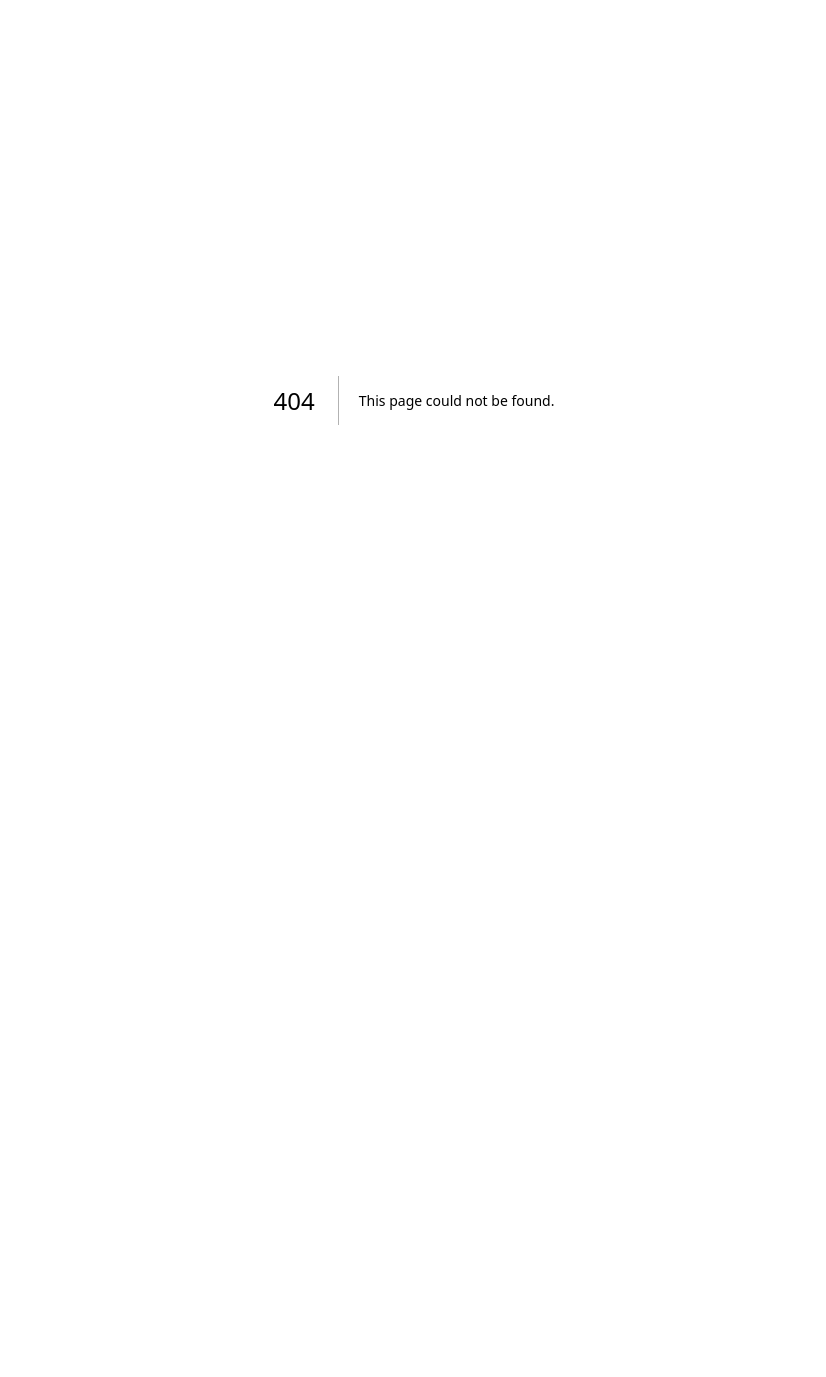
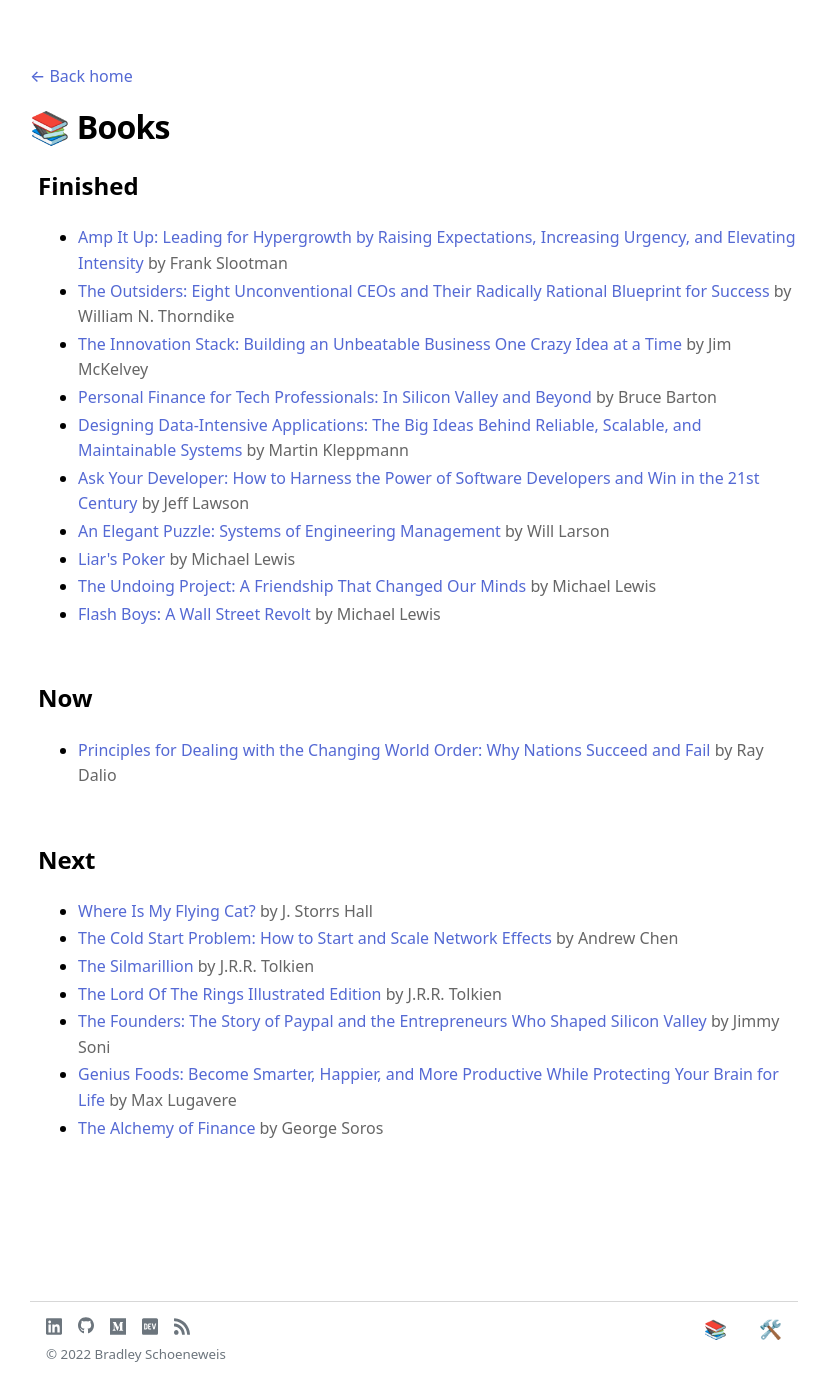
Before and after one commit to bschoeneweis/bschoeneweis.github.io, a Next.js app: page /books in a window 1280 px wide. Before the commit this address had no page. Shown: the whole page, without its empty margins (226-1052 px from the left). Before the commit the page ends 800 px from the top, so only its background shows below. Built offline with nearby package versions, Linux system fonts and the light colour scheme.

Commit message:
Add books and tools

```diff
--- a/components/Footer.jsx
+++ b/components/Footer.jsx
@@ -1,4 +1,7 @@
+import Link from 'next/link';
+
 import styles from '../styles/footer.module.css';
+import utilStyles from '../styles/utils.module.css';
 
 const YEAR = new Date().getFullYear();
 
@@ -6,10 +9,8 @@ const Footer = () => {
   return (
     <footer className={styles.FooterContainer}>
       <div className={styles.Footer}>
-        <div className={styles.FooterName}>
-          © <time>{YEAR}</time> Bradley Schoeneweis
-        </div>
-        <div className={styles.FooterLinks}>
+        <div className={styles.LeftFooterWrapper}>
+          <span className={styles.SocialLinkWrapper}>
             <a href="https://www.linkedin.com/in/bradley-schoeneweis/" target="_blank" rel="noreferrer">
               <img width="16" src="/icons/linkedin.svg" alt="linkedin logo" className={styles.SocialLinkLogo}></img>
             </a>
@@ -25,7 +26,19 @@ const Footer = () => {
             <a href="/feed.xml">
               <img width="16" src="/icons/rss.svg" alt="rss logo" className={styles.SocialLinkLogo}></img>
             </a>
+          </span>
         </div>
+        <div className={styles.SiteLinks}>
+          <Link href="/books">
+            <a>📚</a>
+          </Link>
+          <Link href="/tools">
+            <a>🛠</a>
+          </Link>
+        </div>
+      </div>
+      <div className={styles.CopyrightWrapper}>
+        <small>© <time>{YEAR}</time> Bradley Schoeneweis</small>
       </div>
     </footer>
   );
--- /dev/null
+++ b/data/books.js
@@ -0,0 +1,98 @@
+export const haveRead = [
+  {
+    href: 'https://www.amazon.com/Flash-Boys-Michael-Lewis/dp/0393244660/ref=tmm_hrd_swatch_0?_encoding=UTF8&qid=1628732637&sr=8-1',
+    title: 'Flash Boys: A Wall Street Revolt',
+    author: 'Michael Lewis',
+  },
+  {
+    href: 'https://www.amazon.com/Undoing-Project-Friendship-Changed-Minds/dp/0393354776/ref=sr_1_1?crid=1AE0CNV5AW8A3&dchild=1&keywords=the+undoing+project+michael+lewis&qid=1628732585&sprefix=the+undoing+p%2Caps%2C186&sr=8-1',
+    title: 'The Undoing Project: A Friendship That Changed Our Minds',
+    author: 'Michael Lewis',
+  },
+  {
+    href: 'https://www.amazon.com/Liars-Poker-Norton-Paperback-Michael/dp/039333869X/ref=sr_1_1?crid=18IL6QNJF3XQ5&dchild=1&keywords=liars+poker&qid=1628732676&sprefix=liars+po%2Caps%2C191&sr=8-1',
+    title: 'Liar\'s Poker',
+    author: 'Michael Lewis',
+  },
+  {
+    href: 'https://www.amazon.com/Elegant-Puzzle-Systems-Engineering-Management/dp/1732265186/ref=sxts_rp_s1_0?crid=AX7QEK5OU2PX&cv_ct_cx=systems+of+engineering+management&dchild=1&keywords=systems+of+engineering+management&pd_rd_i=1732265186&pd_rd_r=8f189fe6-5d44-4db7-9a9b-9d0abaeb4484&pd_rd_w=VxnKM&pd_rd_wg=wMDJr&pf_rd_p=c6bde456-f877-4246-800f-44405f638777&pf_rd_r=BWZ1W45ZTZA3WWT8HAT4&psc=1&qid=1628731738&sprefix=systems+of+en%2Cstripbooks%2C180&sr=1-1-f0029781-b79b-4b60-9cb0-eeda4dea34d6',
+    title: 'An Elegant Puzzle: Systems of Engineering Management',
+    author: 'Will Larson',
+  },
+  {
+    href: 'https://www.amazon.com/Ask-Your-Developer-Software-Developers/dp/0063018292/ref=sr_1_1?crid=3HSV1JM9NIFON&dchild=1&keywords=ask+your+developer&qid=1628731763&s=books&sprefix=ask+yourr+devel%2Cstripbooks%2C422&sr=1-1',
+    title: 'Ask Your Developer: How to Harness the Power of Software Developers and Win in the 21st Century',
+    author: 'Jeff Lawson',
+  },
+  {
+    href: 'https://www.amazon.com/Designing-Data-Intensive-Applications-Reliable-Maintainable/dp/1449373321/ref=sr_1_3?crid=3J1G3XRNXPHRL&dchild=1&keywords=designing+data+intensive+applications&qid=1628736274&s=books&sprefix=desi%2Cstripbooks%2C191&sr=1-3',
+    title: 'Designing Data-Intensive Applications: The Big Ideas Behind Reliable, Scalable, and Maintainable Systems',
+    author: 'Martin Kleppmann',
+  },
+  {
+    href: 'https://www.amazon.com/Personal-Finance-Tech-Professionals-Silicon/dp/1684018153/ref=sr_1_3?crid=1SJFJTZ5PY8WQ&dchild=1&keywords=personal+finance+for+tech+professionals&qid=1628732376&sprefix=personal+finance+for+tech+prof%2Cstripbooks%2C171&sr=8-3',
+    title: 'Personal Finance for Tech Professionals: In Silicon Valley and Beyond',
+    author: 'Bruce Barton',
+  },
+  {
+    href: 'https://www.amazon.com/gp/product/0593086732/ref=ppx_yo_dt_b_asin_title_o02_s01?ie=UTF8&psc=1',
+    title: 'The Innovation Stack: Building an Unbeatable Business One Crazy Idea at a Time',
+    author: 'Jim McKelvey',
+  },
+  {
+    href: 'https://www.amazon.com/gp/product/1422162672/ref=ppx_yo_dt_b_asin_title_o02_s01?ie=UTF8&psc=1',
+    title: 'The Outsiders: Eight Unconventional CEOs and Their Radically Rational Blueprint for Success',
+    author: 'William N. Thorndike',
+  },
+  {
+    href: 'https://www.amazon.com/gp/product/1119836115/ref=ppx_yo_dt_b_asin_title_o06_s00?ie=UTF8&psc=1',
+    title: 'Amp It Up: Leading for Hypergrowth by Raising Expectations, Increasing Urgency, and Elevating Intensity',
+    author: 'Frank Slootman',
+  },
+];
+
+export const currentlyReading = [
+  {
+    href: 'https://www.amazon.com/gp/product/1982160276/ref=ppx_yo_dt_b_asin_title_o02_s00?ie=UTF8&psc=1',
+    title: 'Principles for Dealing with the Changing World Order: Why Nations Succeed and Fail',
+    author: 'Ray Dalio',
+  },
+];
+
+export const upcomingBooks = [
+  {
+    href: 'https://www.amazon.com/gp/product/1953953182/ref=ppx_yo_dt_b_asin_title_o02_s01?ie=UTF8&psc=1',
+    title: 'Where Is My Flying Cat?',
+    author: 'J. Storrs Hall',
+  },
+  {
+    href: 'https://www.amazon.com/gp/product/0062969749/ref=ppx_od_dt_b_asin_title_s01?ie=UTF8&psc=1',
+    title: 'The Cold Start Problem: How to Start and Scale Network Effects ',
+    author: 'Andrew Chen',
+  },
+  {
+    href: 'https://www.amazon.com/Silmarillion-J-R-R-Tolkien/dp/0618391118/ref=sr_1_1?crid=2P6AT5GGM31D3&dchild=1&keywords=silmarillion+hardcover&qid=1628732126&s=books&sprefix=silmarillion+%2Cstripbooks%2C178&sr=1-1',
+    title: 'The Silmarillion',
+    author: 'J.R.R. Tolkien',
+  },
+  {
+    href: 'https://www.amazon.com/dp/0358653037?pd_rd_i=0358653037&pd_rd_w=eGIPT&pf_rd_p=7672bfb7-93b0-4322-b745-2104db09c4df&pd_rd_wg=6sAPZ&pf_rd_r=NTY2G04RNBHB1JH1FS75&pd_rd_r=58e0c873-b6ee-422f-8489-cf94506e4861',
+    title: 'The Lord Of The Rings Illustrated Edition',
+    author: 'J.R.R. Tolkien',
+  },
+  {
+    href: 'https://www.amazon.com/Founders-Paypal-Entrepreneurs-Shaped-Silicon/dp/1501197266/?_encoding=UTF8&pd_rd_w=ovrNK&pf_rd_p=5fe95cd4-8512-42fa-bf21-63d83b898785&pf_rd_r=9T05K8QE5C7KBMA6ERQ0&pd_rd_r=f9aa04c1-8691-4b51-9e2c-91f8f393c934&pd_rd_wg=pFuyc&ref_=pd_gw_ci_mcx_mr_hp_atf_m',
+    title: 'The Founders: The Story of Paypal and the Entrepreneurs Who Shaped Silicon Valley',
+    author: 'Jimmy Soni',
+  },
+  {
+    href: 'https://www.amazon.com/Genius-Foods-Smarter-Productive-Protecting/dp/0062562851/ref=sr_1_1?crid=Z417PS7WX1BF&dchild=1&keywords=genius+foods&qid=1628973469&s=books&sprefix=genius%2Cstripbooks%2C178&sr=1-1',
+    title: 'Genius Foods: Become Smarter, Happier, and More Productive While Protecting Your Brain for Life',
+    author: 'Max Lugavere',
+  },
+  {
+    href: 'https://www.amazon.com/Alchemy-Finance-George-Soros/dp/0471445495/ref=sr_1_1?dchild=1&keywords=The+Alchemy+of+Finance&qid=1628973547&s=books&sr=1-1',
+    title: 'The Alchemy of Finance',
+    author: 'George Soros',
+  },
+];
--- /dev/null
+++ b/pages/books.js
@@ -0,0 +1,54 @@
+
+import Layout from '../components/Layout';
+
+import { currentlyReading, haveRead, upcomingBooks } from '../data/books';
+
+import utilStyles from '../styles/utils.module.css';
+
+const getBookList = (booksList) => {
+  return booksList.map((book, index) => {
+    return (
+      <li key={index}>
+        <a href={book.href} target="_blank" rel="noreferrer">{book.title}</a> <span className={utilStyles.lightText}>by {book.author}</span>
+      </li>
+    );
+  });
+};
+
+const BooksPage = () => {
+  const readList = getBookList(haveRead.reverse());
+  const currentReadList = getBookList(currentlyReading);
+  const nextList = getBookList(upcomingBooks);
+
+  const title = 'Books';
+  return (
+    <Layout title={title} description={title}>
+      <header>
+        <h1 className={utilStyles.headingXl}>📚 Books</h1>
+      </header>
+
+      <section className={`${utilStyles.marginLeft0_5rem} `}>
+        <h2 className={utilStyles.headingL}>Finished</h2>
+        <ul>
+          { readList }
+        </ul>
+      </section>
+
+      <section className={`${utilStyles.padding1rem} ${utilStyles.marginLeft0_5rem} `}>
+        <h2 className={utilStyles.headingL}>Now</h2>
+        <ul>
+          { currentReadList }
+        </ul>
+      </section>
+
+      <section className={`${utilStyles.padding1rem} ${utilStyles.marginLeft0_5rem} `}>
+        <h2 className={utilStyles.headingL}>Next</h2>
+        <ul>
+          { nextList }
+        </ul>
+      </section>
+    </Layout>
+  );
+};
+
+export default BooksPage;
--- a/pages/index.js
+++ b/pages/index.js
@@ -1,4 +1,5 @@
 import Head from 'next/head';
+
 import Layout, { siteTitle } from '../components/Layout';
 import PostList from '../components/PostList';
 import { getSortedPostsData } from '../lib/posts';
@@ -21,7 +22,7 @@ const Home = ({ allPostsData }) => {
       <Head>
         <title>{siteTitle}</title>
       </Head>
-      <section className={utilStyles.headingMd}>
+      <section className={`${utilStyles.headingMd} ${styles.BioSection}`}>
         <ul className={styles.BioList}>
           <li className={styles.BioListItem}>📍 &nbsp; Fort Worth, TX</li>
           <li className={styles.BioListItem}>
--- a/pages/tags/[tag].js
+++ b/pages/tags/[tag].js
@@ -36,7 +36,6 @@ const TagPage = ({ tag, taggedPosts }) => {
       <section className={`${utilStyles.headingMd} ${utilStyles.padding1rem} ${utilStyles.marginLeft0_5rem} `}>
         <PostList posts={taggedPosts} />
       </section>
-
     </Layout>
   );
 };
--- a/styles/footer.module.css
+++ b/styles/footer.module.css
@@ -1,10 +1,43 @@
 @media screen and (max-width: 480px) {
-  .FooterName{
+  .FooterName {
     font-size: 90%;
   }
 
   .Footer {
     width: 90% !important;
+    flex-direction: column;
+  }
+
+  .SiteLinks {
+    width: 90% !important;
+    justify-content: center !important;
+    margin-bottom: .1rem;
+  }
+
+  .CopyrightWrapper {
+    width: 90% !important;
+    justify-content: center !important;
+  }
+
+  .CopyrightWrapper small {
+    margin-left: 0 !important;
+  }
+
+  .LeftFooterWrapper {
+    display: flex;
+    justify-content: center;
+    margin-bottom: .1rem;
+  }
+
+  .SocialLinkLogo {
+    margin-left: 0 !important;
+  }
+
+  .SocialLinkWrapper {
+    display: flex !important;
+    justify-content: space-evenly;
+    width: 100%;
+    margin-bottom: .1rem;
   }
 }
 
@@ -15,28 +48,61 @@
 }
 
 .SocialLinkLogo {
-  margin-top: .5rem !important;
-  margin-bottom: .5rem !important;
+  margin-top: .2rem !important;
   margin-left: 1rem;
 }
 
 .FooterContainer {
   margin-top: 1rem;
   width: 100%;
+  margin-bottom: .75rem;
+  color: #6c757d;
 }
 
 .Footer {
   display: flex;
   justify-content: space-between;
-  color: #6c757d;
   padding-top: .75rem;
-  padding-bottom: .75rem;
   margin: auto;
   width: 60%;
   border-top: 1px solid rgba(156, 156, 156, 0.4);
 }
 
-.FooterLinks {
+.SocialLinkWrapper {
+  display: inline-flex;
+}
+
+.SocialLinks {
   display: flex;
-  justify-content: space-evenly;
+  justify-content: flex-start;
+  width: 60%;
+  margin: auto;
 }
+
+.SiteLinks {
+  font-size: 1.15rem;
+  width: 60%;
+  display: flex;
+  justify-content: flex-end;
+  margin-right: 1rem;
+}
+
+.SiteLinks a {
+  margin-left: 1rem;
+  text-decoration: none;
+}
+
+.LeftFooterWrapper {
+  display: inline-flex;
+}
+
+.CopyrightWrapper {
+  display: flex;
+  justify-content: flex-start;
+  width: 60%;
+  margin: auto;
+}
+
+.CopyrightWrapper small {
+  margin-left: 1rem;
+}
--- a/styles/utils.module.css
+++ b/styles/utils.module.css
@@ -68,6 +68,10 @@
   margin-bottom: 1.25rem;
 }
 
+.marginLeft0 {
+  margin-left: 0;
+}
+
 .marginLeft0_5rem {
   margin-left: 0.5rem;
 }
@@ -107,3 +111,13 @@
 .heightMaxContent {
   height: max-content;
 }
+
+.comingSoon {
+  font-size: 2rem;
+  line-height: 1.3;
+  font-weight: 800;
+  letter-spacing: -0.05rem;
+  margin-top: 10rem;
+  display: flex;
+  justify-content: center;
+}
```
Also changed, not shown: pages/tools.js (added, +17 -0 lines), styles/home.module.css (+6 -3 lines). Lines whose indentation alone changed are shown as unchanged.
